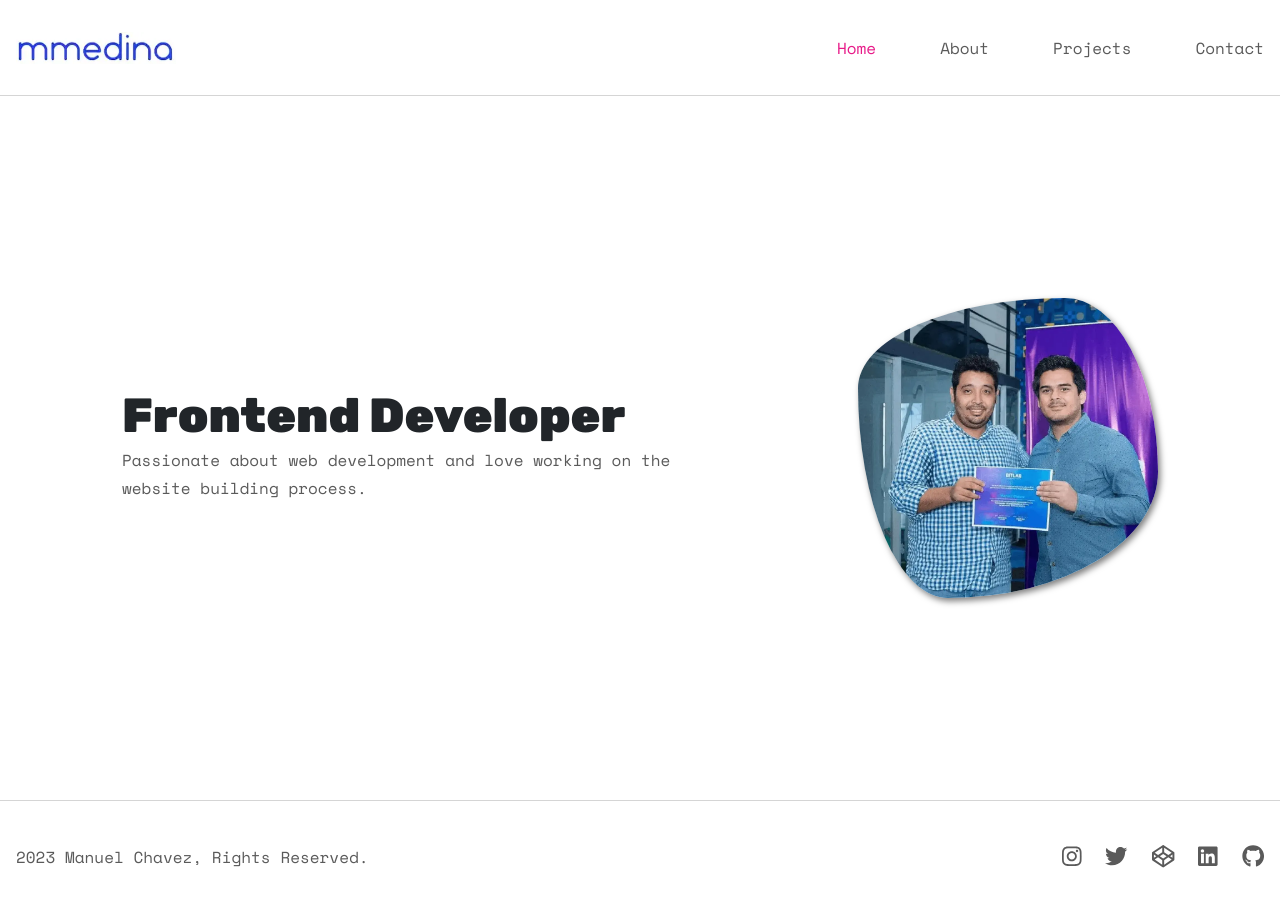
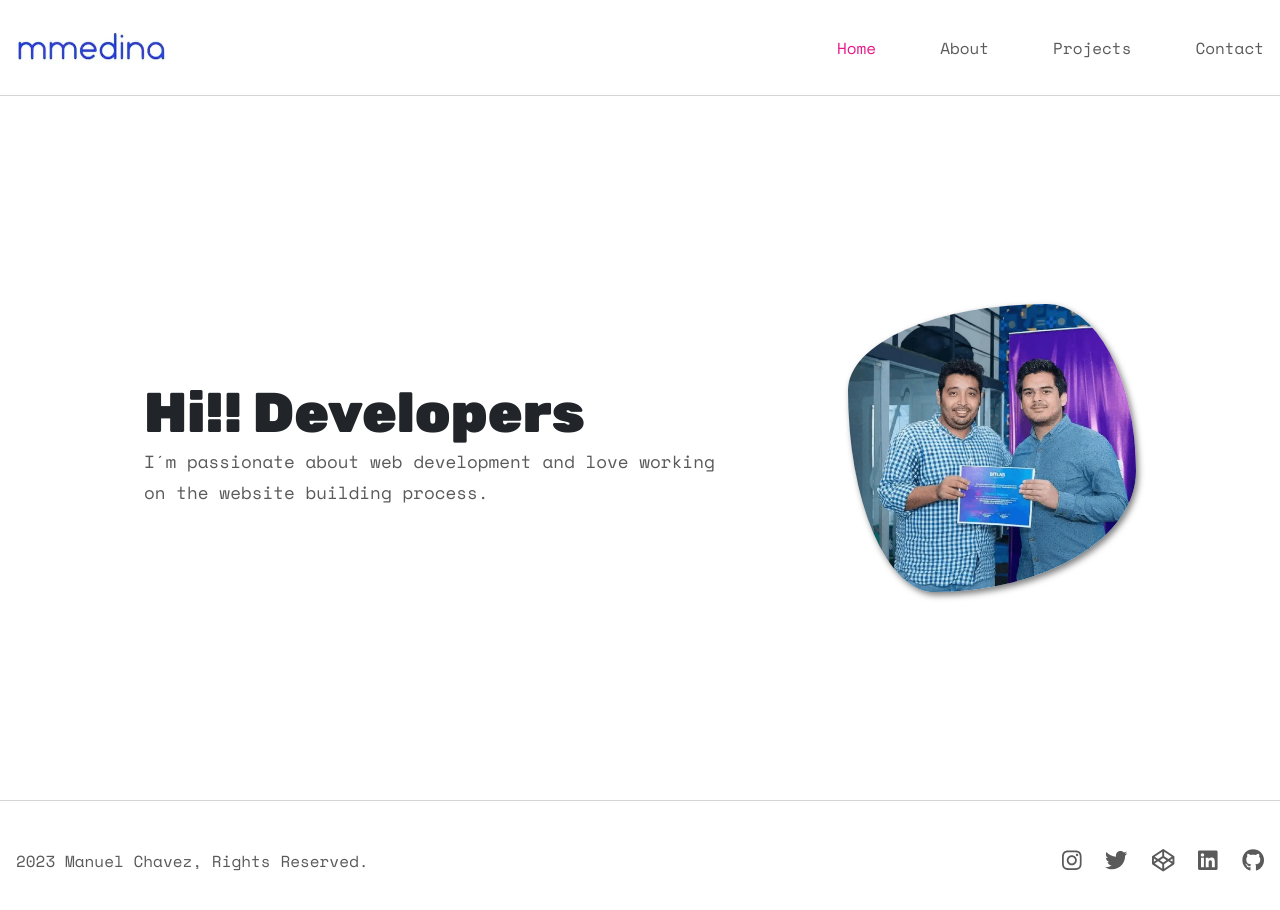
Before and after one commit to mmedinasv05/Portafolio, a React (Create React App) app: page / in a window 1280 px wide. Shown: the top 910 px of the page. Built offline with nearby package versions, Linux system fonts and the light colour scheme.

Commit message:
optimizing website performance

```diff
--- a/src/Components/CSS/Aboutme.css
+++ b/src/Components/CSS/Aboutme.css
@@ -17,7 +17,7 @@
   align-items: center;
 }
 .image-profile {
-  width: 18rem;
+  width: 19rem;
   height: auto;
   border-radius: 30% 70% 70% 30% / 30% 30% 70% 70%;
   box-shadow: 0.15rem 0.2rem 0.4rem rgba(0, 0, 0, 0.5);
@@ -66,7 +66,7 @@
     width: 100%;
   }
   .image-profile {
-    width: 13rem;
+    width: 14rem;
   }
 }
 
--- a/src/Components/CSS/ContactForm.css
+++ b/src/Components/CSS/ContactForm.css
@@ -55,7 +55,7 @@
   }
 
   .form-control {
-    padding: 0.6rem 0.7rem !important;
+    padding: 0.6rem 0.6rem !important;
   }
 }
 
@@ -70,13 +70,17 @@
   .contact-form form {
     width: 70%;
   }
+
+  .form-control {
+    padding: 0.7rem 0.7rem !important;
+  }
 }
 
 /*md - Bootstrap*/
 @media screen and (max-width: 768px) {
   /* Contact Form */
   .contact-form form {
-    width: 85%;
+    width: 90%;
   }
 }
 
--- a/src/Components/CSS/CustomeProperties.css
+++ b/src/Components/CSS/CustomeProperties.css
@@ -1,13 +1,15 @@
+@import url("https://fonts.googleapis.com/css2?family=Poppins:wght@300;900&display=swap");
+
 :root {
   /* Size */
   --height-header: 12vh;
-  --height-footer: 14vh;
+  --height-footer: 15vh;
   --max-width: 1300px;
   --padding-x: 1rem;
-  --size-title-h1: 3rem;
-  --size-title-h2: 1.8rem;
+  --size-title-h1: 3.5rem;
+  --size-title-h2: 2rem;
   --size-menu: 1rem;
-  --size-paragraph: 1rem;
+  --size-paragraph: 1.5rem;
   --line-height: 1.75;
   --opacity: 0.8;
 
@@ -36,7 +38,6 @@
 }
 .paragraph {
   font-family: var(--font-paragraph);
-  font-size: var(--font-paragraph) !important;
   line-height: var(--line-height);
   color: var(--gray);
   opacity: var(--opacity);
@@ -51,15 +52,15 @@
 @media screen and (max-width: 1200px) {
   :root {
     --padding-x: 2rem;
-    --size-title-h1: 2.8rem;
+    --size-title-h1: 3rem;
   }
 }
 
 /*lg - Bootstrap*/
 @media screen and (max-width: 992px) {
   :root {
-    --size-title-h1: 2.5rem;
-    --size-menu: 2rem;
+    --size-title-h1: 2.7rem;
+    --size-menu: 2.3rem;
   }
 }
 
@@ -76,8 +77,7 @@
     --height-header: 10vh;
     --height-footer: 15vh;
     --padding-x: 1rem;
-    --size-title-h1: 2rem;
-    --size-title-h2: 1.9rem;
+    --size-title-h1: 2.2rem;
   }
 }
 
--- a/src/Components/CSS/Error404.css
+++ b/src/Components/CSS/Error404.css
@@ -14,7 +14,7 @@
   margin: 0 auto;
 }
 .image-notfound {
-  width: 500px;
+  width: 31rem;
   height: auto;
 }
 
@@ -24,6 +24,9 @@
 
 /*xl - Bootstrap*/
 @media screen and (max-width: 1200px) {
+  .image-notfound {
+    width: 30rem;
+  }
 }
 
 /*lg - Bootstrap*/
--- a/src/Components/CSS/Header.css
+++ b/src/Components/CSS/Header.css
@@ -24,7 +24,7 @@
 
 /* Header Brand */
 .header-brand {
-  width: 10rem !important;
+  width: 9.5rem !important;
 }
 .brand-image {
   width: 100%;
@@ -36,6 +36,7 @@
   width: auto;
   height: auto;
   display: flex;
+  gap: 4rem;
 }
 .menu-links {
   font-family: var(--font-menu);
@@ -43,7 +44,6 @@
   color: var(--gray);
   text-decoration: none;
   transition: color 0.5, opacity 0.5ss;
-  margin: 0 0 0 4rem;
   opacity: var(--opacity);
 }
 .menu-links:hover {
@@ -75,7 +75,6 @@
 
   /* Header Menu */
   .menu-links {
-    margin: 0 0 0 3rem;
   }
 }
 
@@ -196,7 +195,7 @@
 /*sm - Bootstrap*/
 @media screen and (max-width: 576px) {
   .header-brand {
-    width: 9.2rem;
+    width: 9.5rem;
     margin: 0;
   }
   .header-menu {
--- a/src/Components/CSS/Welcome.css
+++ b/src/Components/CSS/Welcome.css
@@ -8,7 +8,7 @@
   justify-content: center;
   align-items: center;
   margin: 0 auto;
-  gap: 10rem;
+  gap: 8rem;
   padding: 0;
 }
 
@@ -21,16 +21,18 @@
   align-items: flex-start;
   white-space: pre-wrap;
 }
-.home-text > h1 {
+.home-text p {
+  font-size: 1.1rem;
+}
+.home-text h1 {
   font-family: var(--font-title) !important;
   font-size: var(--size-title-h1);
   line-height: 0.9;
-  font-weight: 900 !important;
 }
 
 /* Home Image */
 .home-image {
-  width: 300px;
+  width: 18rem;
   border-radius: 69% 31% 70% 30% / 30% 58% 42% 70%;
   box-shadow: 0.15rem 0.2rem 0.4rem rgba(0, 0, 0, 0.5);
 }
@@ -45,7 +47,7 @@
   .home-container {
     justify-content: space-between;
     padding: 0 var(--padding-x);
-    gap: 5rem;
+    gap: 8rem;
   }
 
   /* Home Text */
@@ -55,7 +57,7 @@
 
   /* Home Image */
   .home-image {
-    width: 280px;
+    width: 18rem;
   }
 }
 
@@ -72,18 +74,18 @@
 
   /*  Home Text */
   .home-text {
-    width: 90%;
+    width: 60%;
     display: flex;
     justify-content: center;
     align-items: center;
   }
   .home-text p {
-    font-size: 1.05rem !important;
+    font-size: 1.1rem !important;
   }
 
   /* Home Image */
   .home-image {
-    width: 230px;
+    width: 14.5rem;
   }
 }
 
@@ -91,12 +93,12 @@
 @media screen and (max-width: 768px) {
   /* Home Text */
   .home-text {
-    width: 100%;
+    width: 90%;
   }
 
   /* Home Image */
   .home-image {
-    width: 13.5remx;
+    width: 14rem;
   }
 }
 
--- a/src/Components/Welcome.js
+++ b/src/Components/Welcome.js
@@ -8,9 +8,9 @@ function Welcome() {
   return (
     <main className="home-container">
       <section className="home-text animate__animated animate__fadeInUp">
-        <h1>Frontend Developer </h1>
+        <h1>Hi!! Developers </h1>
         <p className="paragraph">
-          Passionate about web development and love working on the website
+          I´m passionate about web development and love working on the website
           building process.
         </p>
         {/* <Curriculum /> */}
--- a/src/Pages/About.js
+++ b/src/Pages/About.js
@@ -1,20 +1,12 @@
-import { useState } from "react";
 import Header from "../Components/Header";
 import Aboutme from "../Components/Aboutme";
 import Footer from "../Components/Footer";
-import Loader from "../Components/Loader";
 
 function About() {
-  const [loading, setLoading] = useState(true);
-
-  setTimeout(() => {
-    setLoading(false);
-  }, 2000);
-
   return (
     <>
       <Header />
-      {loading ? <Loader /> : <Aboutme />}
+      <Aboutme />
       <Footer />
     </>
   );
--- a/src/Pages/Contact.js
+++ b/src/Pages/Contact.js
@@ -1,20 +1,12 @@
 import Header from "../Components/Header";
 import ContactForm from "../Components/ContactForm";
 import Footer from "../Components/Footer";
-import Loader from "../Components/Loader";
-import { useState } from "react";
 
 function Contact() {
-  const [loading, setLoading] = useState(true);
-
-  setTimeout(() => {
-    setLoading(false);
-  }, 2000);
-
   return (
     <>
       <Header />
-      {loading ? <Loader /> : <ContactForm />}
+      <ContactForm />
       <Footer />
     </>
   );
--- a/src/Pages/Home.js
+++ b/src/Pages/Home.js
@@ -1,20 +1,12 @@
 import Header from "../Components/Header";
 import Welcome from "../Components/Welcome";
 import Footer from "../Components/Footer";
-import Loader from "../Components/Loader";
-import { useState } from "react";
 
 function Home() {
-  const [loading, setLoading] = useState(true);
-
-  setTimeout(() => {
-    setLoading(false);
-  }, 2000);
-
   return (
     <>
       <Header />
-      {loading ? <Loader /> : <Welcome />}
+      <Welcome />
       <Footer />
     </>
   );
--- a/src/Pages/NotFound.js
+++ b/src/Pages/NotFound.js
@@ -1,20 +1,12 @@
 import Header from "../Components/Header";
 import Error404 from "../Components/Error404";
 import Footer from "../Components/Footer";
-import { useState } from "react";
-import Loader from "../Components/Loader";
 
 function NotFound() {
-  const [loading, setLoading] = useState(true);
-
-  setTimeout(() => {
-    setLoading(false);
-  }, 2000);
-
   return (
     <>
       <Header />
-      {loading ? <Loader /> : <Error404 />}
+      <Error404 />
       <Footer />
     </>
   );
--- a/src/Pages/Portfolio.js
+++ b/src/Pages/Portfolio.js
@@ -1,20 +1,12 @@
 import Header from "../Components/Header";
-import Loader from "../Components/Loader";
 import Projects from "../Components/Projects";
 import Footer from "../Components/Footer";
-import { useState } from "react";
 
 function Portfolio() {
-  const [loading, setLoading] = useState(true);
-
-  setTimeout(() => {
-    setLoading(false);
-  }, 2000);
-
   return (
     <>
       <Header />
-      {loading ? <Loader /> : <Projects />}
+      <Projects />
       <Footer />
     </>
   );
```
